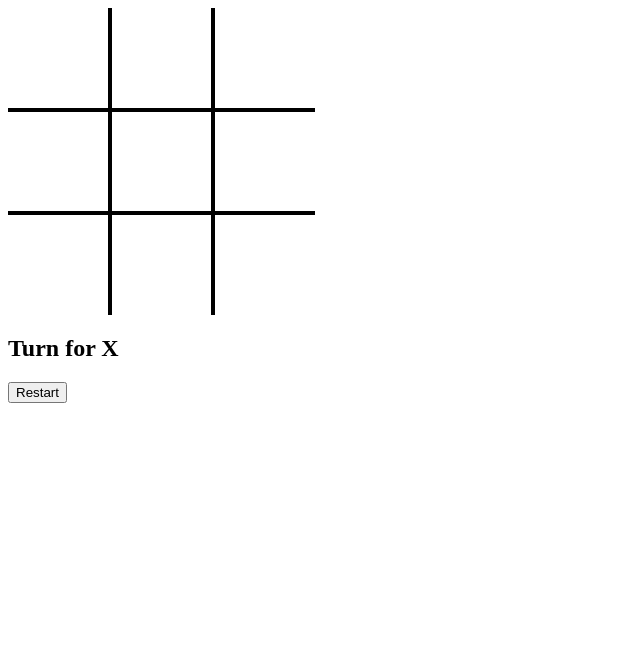
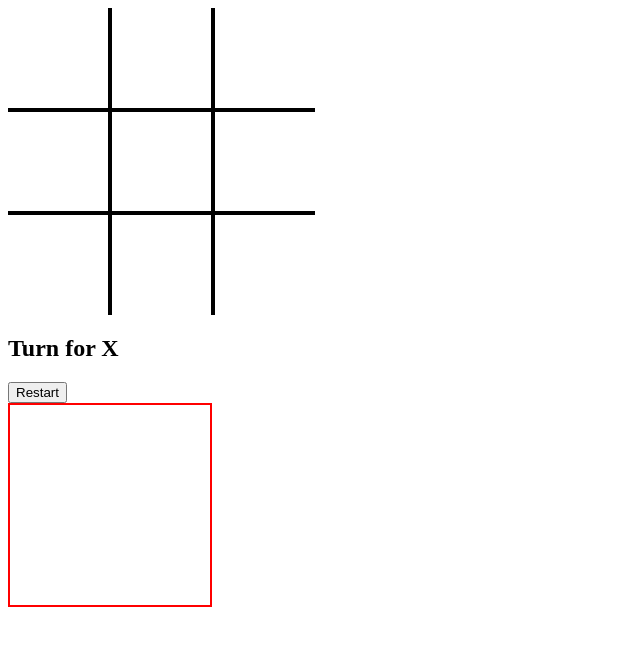
Before and after one commit to pratibha1897/TicTacToe, a plain HTML site: page index.html in a window 1280 px wide. Shown: the whole page, without its empty margins (0-640 px from the left). Drawn offline with Linux system fonts and the light colour scheme.

Commit message:
Update index.css

```diff
--- a/index.css
+++ b/index.css
@@ -31,3 +31,10 @@ div .br {
 div .bb {
     border-bottom: 0;
 }
+
+
+.contain{
+width : 200px;
+    height:200px;
+    border : 2px solid red;
+}
```
